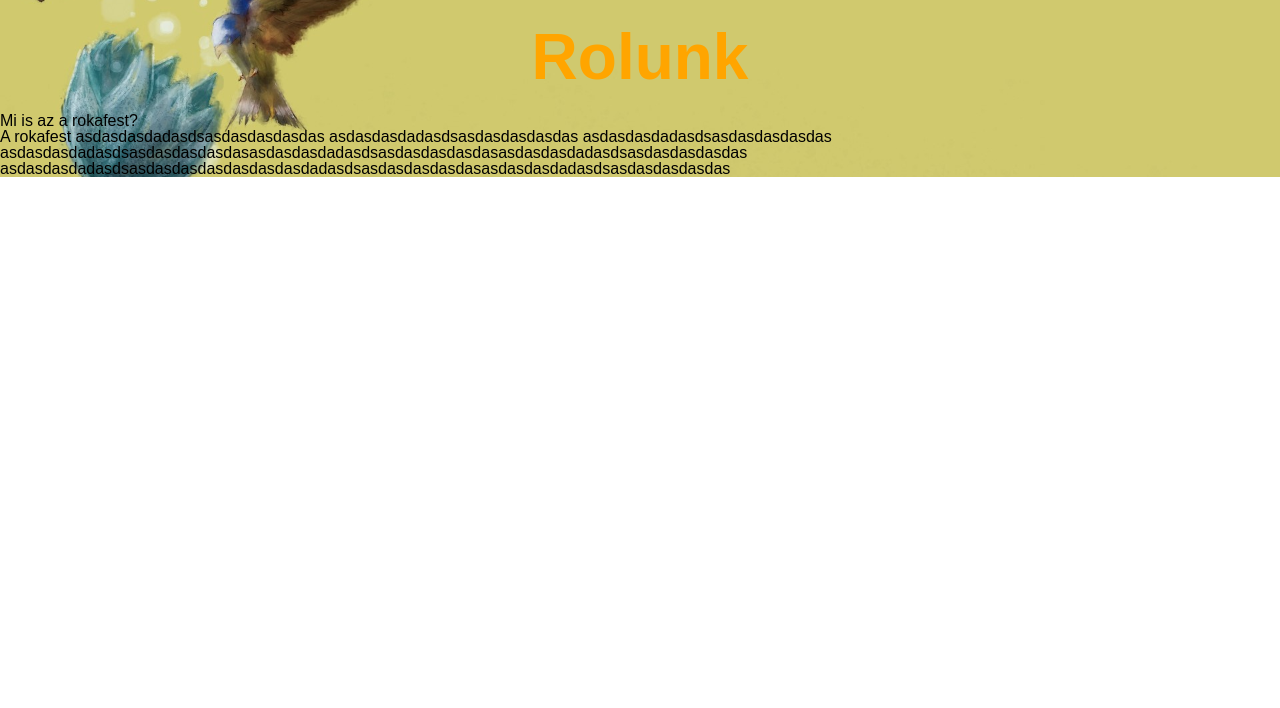
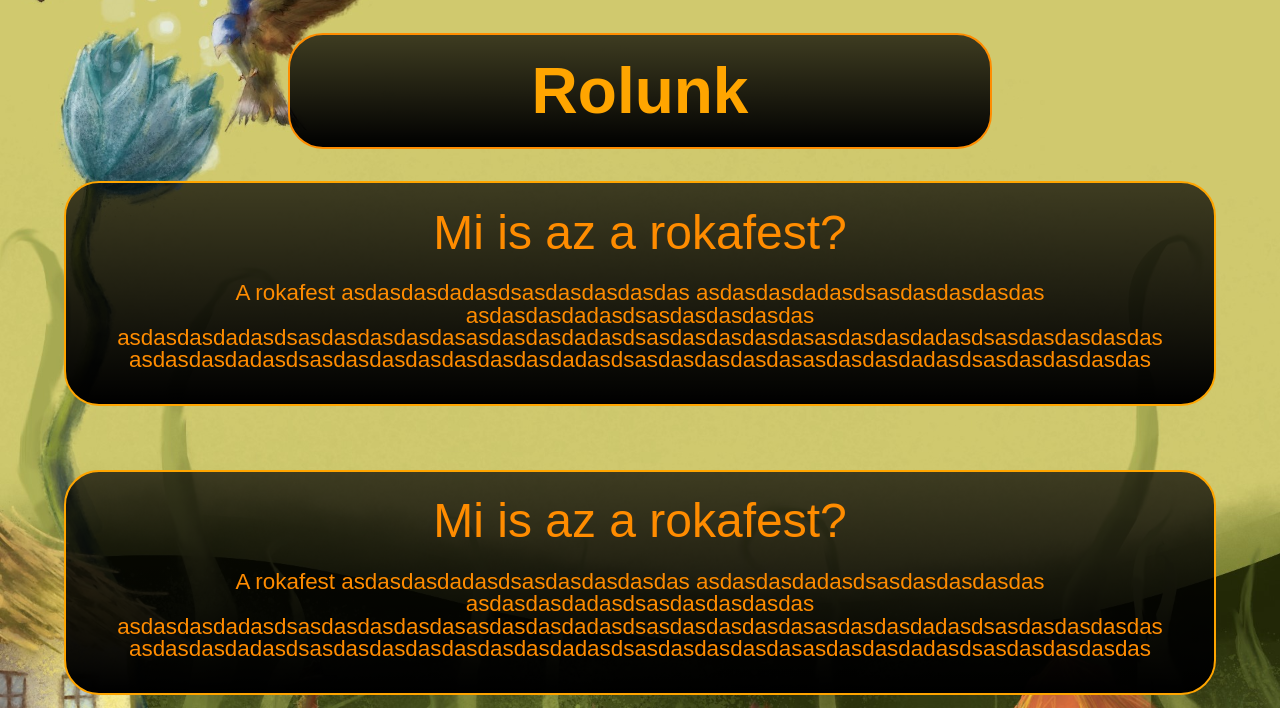
Before and after one commit to nnorbert96/Rokafest, a plain HTML site: page about.html in a window 1280 px wide. Shown: the part 1052-1760 px from the top of the page. Before the commit the page ends 1229 px from the top, so only its background shows below. Drawn offline with nearby package versions, Linux system fonts and the light colour scheme.

Commit message:
about oldal , next step resposivva tenni

```diff
--- a/about.html
+++ b/about.html
@@ -31,7 +31,23 @@
   </div>
 
 <section>
+<div class="about_title">
     <h1>Rolunk</h1>
+    </div>
+<div class="aboutus">
+    <h2>Mi is az a rokafest?</h2>
+    <p>A rokafest asdasdasdadasdsasdasdasdasdas asdasdasdadasdsasdasdasdasdas asdasdasdadasdsasdasdasdasdas
+    asdasdasdadasdsasdasdasdasdasasdasdasdadasdsasdasdasdasdasasdasdasdadasdsasdasdasdasdas
+    asdasdasdadasdsasdasdasdasdasdasdasdadasdsasdasdasdasdasasdasdasdadasdsasdasdasdasdas</p>
+    </div>
+
+<div class="aboutus">
+    <h2>Mi is az a rokafest?</h2>
+    <p>A rokafest asdasdasdadasdsasdasdasdasdas asdasdasdadasdsasdasdasdasdas asdasdasdadasdsasdasdasdasdas
+    asdasdasdadasdsasdasdasdasdasasdasdasdadasdsasdasdasdasdasasdasdasdadasdsasdasdasdasdas
+    asdasdasdadasdsasdasdasdasdasdasdasdadasdsasdasdasdasdasasdasdasdadasdsasdasdasdasdas</p>
+    </div>
+
 <div class="aboutus">
     <h2>Mi is az a rokafest?</h2>
     <p>A rokafest asdasdasdadasdsasdasdasdasdas asdasdasdadasdsasdasdasdasdas asdasdasdadasdsasdasdasdasdas
--- a/style.css
+++ b/style.css
@@ -91,12 +91,46 @@ body {
   height: auto;
 }
 
-h1{
+.about_title{
+    margin-right:18rem;
+    margin-left: 18rem;
+    background: linear-gradient(rgba(0,0,0,.7),rgba(0,0,0,1));
+    border-radius: 35px;
+    border: 2px solid darkorange;
+    margin-bottom: 2rem;
+    margin-top: 2rem;
+}
+
+.about_title h1{
     font-size: 4rem;
     color: orange;
     font-weight: 600;
     text-align: center;
     margin: 1.5rem;
+}
+
+.aboutus{
+    color: darkorange;
+    border-radius: 35px;
+    border: 2px solid orange;
+    text-align: center;
+    margin-left: 4rem;
+    margin-right: 4rem;
+    margin-bottom: 4rem;
+    background: linear-gradient(rgba(0,0,0,.7),rgba(0,0,0,1));
+}
+
+.aboutus h2{
+    font-size: 3rem;
+    margin: 1.6rem;
+}
+
+.aboutus p{
+    font-size: 1.4rem;
+    margin-left: 2rem;
+    margin-right: 2rem;
+    display: inline-block;
+    margin-bottom: 2rem;
 }
 
 .countdown-bottom {
```
